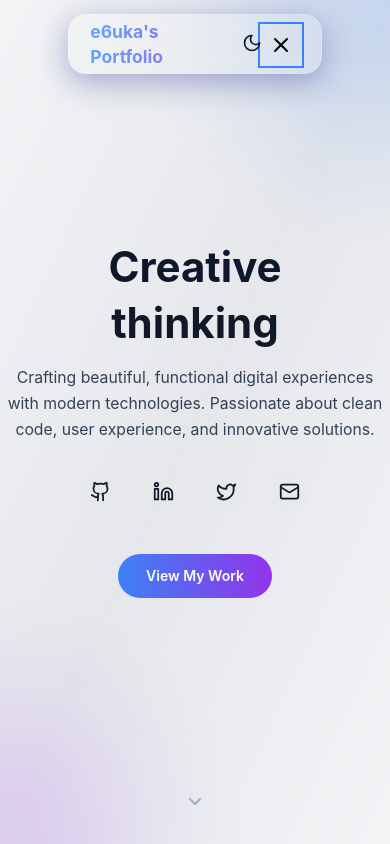
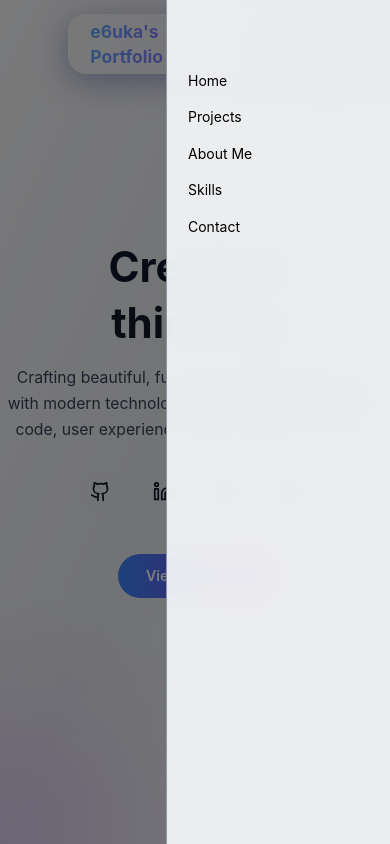
Before and after one commit to e6uka/my-portfolio, a React (Vite) app: page / in a window 390 px wide. Both pictures are taken after a click on the button 280 px from the left and 44 px from the top of the page. Shown: the top 844 px of the page. Built offline with nearby package versions, Linux system fonts and the light colour scheme.

Commit message:
stashing

```diff
--- a/src/components/Header.tsx
+++ b/src/components/Header.tsx
@@ -92,10 +92,24 @@ const Header: React.FC = () => {
             </button>
           </div>
 
+          </nav>
+      </GlassSurface>
+      {/* Mobile Menu Overlay */}
+      {isMobileMenuOpen && isMobile && (
+        <div
+          className="fixed inset-0 bg-black bg-opacity-50 z-40"
+          onClick={() => setIsMobileMenuOpen(false)}
+        ></div>
+      )}
+
       {/* Mobile Menu */}
-          {isMobileMenuOpen && (
-            <div className={`md:hidden absolute top-full left-0 right-0 ${theme === 'light' ? 'bg-gray-100/95' : 'bg-slate-900/95'} backdrop-blur-md border-b border-slate-700/50`}>
-              <div className="px-6 py-4 space-y-4">
+      {isMobile && (
+        <div
+          className={`fixed top-0 right-0 h-full w-64 transform transition-transform duration-300 ease-in-out z-50
+            ${isMobileMenuOpen ? 'translate-x-0' : 'translate-x-full'}
+            ${theme === 'light' ? 'bg-gray-100/95' : 'bg-slate-900/95'} backdrop-blur-md border-l border-slate-700/50`}
+        >
+          <div className="px-6 py-4 space-y-4 pt-20"> {/* Added pt-20 for spacing from top */}
             {['home', 'projects', 'about me', 'skills', 'contact'].map((item) => (
               <button
                 key={item}
@@ -107,8 +121,6 @@ const Header: React.FC = () => {
           </div>
         </div>
       )}
-        </nav>
-      </GlassSurface>
     </header>
   );
 };
--- a/src/components/ScrollToTopButton.tsx
+++ b/src/components/ScrollToTopButton.tsx
@@ -1,9 +1,12 @@
 import React, { useState, useEffect } from 'react';
 import { ArrowUp } from 'lucide-react';
+import GlassSurface from './GlassSurface';
+import { useTheme } from './ThemeProvider';
 import './ScrollToTopButton.css';
 
 const ScrollToTopButton: React.FC = () => {
   const [isVisible, setIsVisible] = useState(false);
+  const { theme } = useTheme();
 
   // Show button when page is scrolled beyond hero section
   const toggleVisibility = () => {
@@ -33,9 +36,27 @@ const ScrollToTopButton: React.FC = () => {
 
   return (
     <div className={`scroll-to-top ${isVisible ? 'show' : ''}`}>
-      <button onClick={scrollToTop} aria-label="Scroll to top">
-        <ArrowUp size={24} />
-      </button>
+      <GlassSurface
+        width={50}
+        height={50}
+        borderRadius={50}
+        borderWidth={0}
+        brightness={theme === 'light' ? 100 : 60}
+        opacity={0.5}
+        blur={1}
+        displace={0}
+        backgroundOpacity={0}
+        saturation={1.2}
+        distortionScale={2}
+        redOffset={0}
+        greenOffset={8}
+        blueOffset={16}
+        mixBlendMode="normal"
+      >
+        <button onClick={scrollToTop} aria-label="Scroll to top">
+          <ArrowUp size={24} />
+        </button>
+      </GlassSurface>
     </div>
   );
 };
```
Lines whose indentation alone changed are shown as unchanged.
